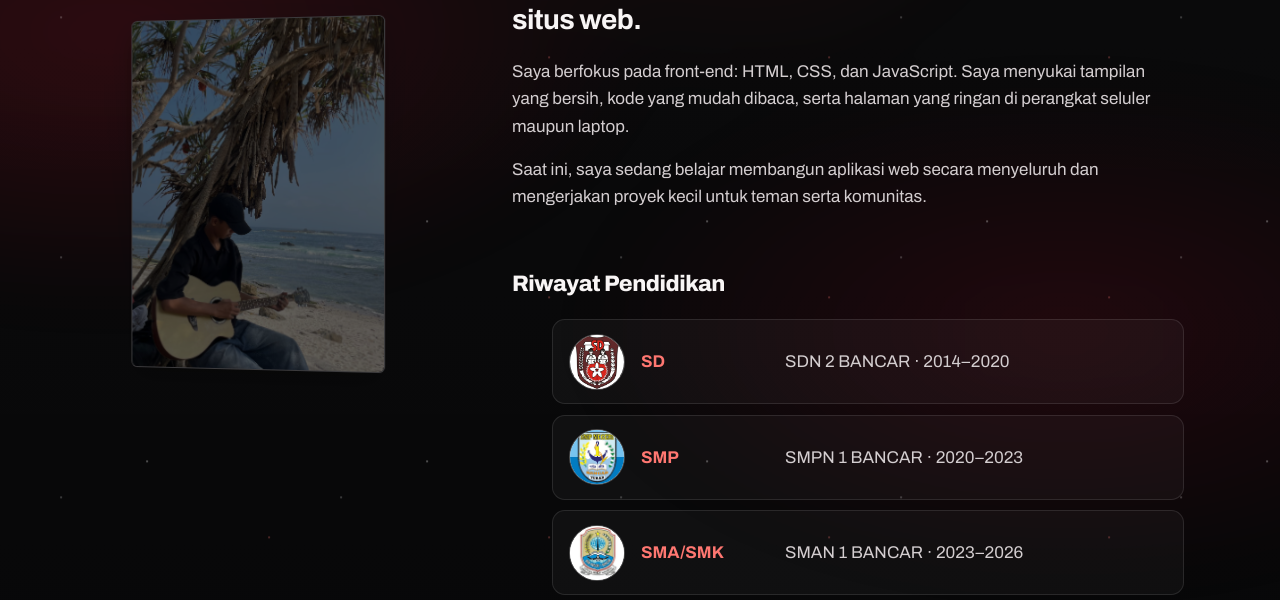
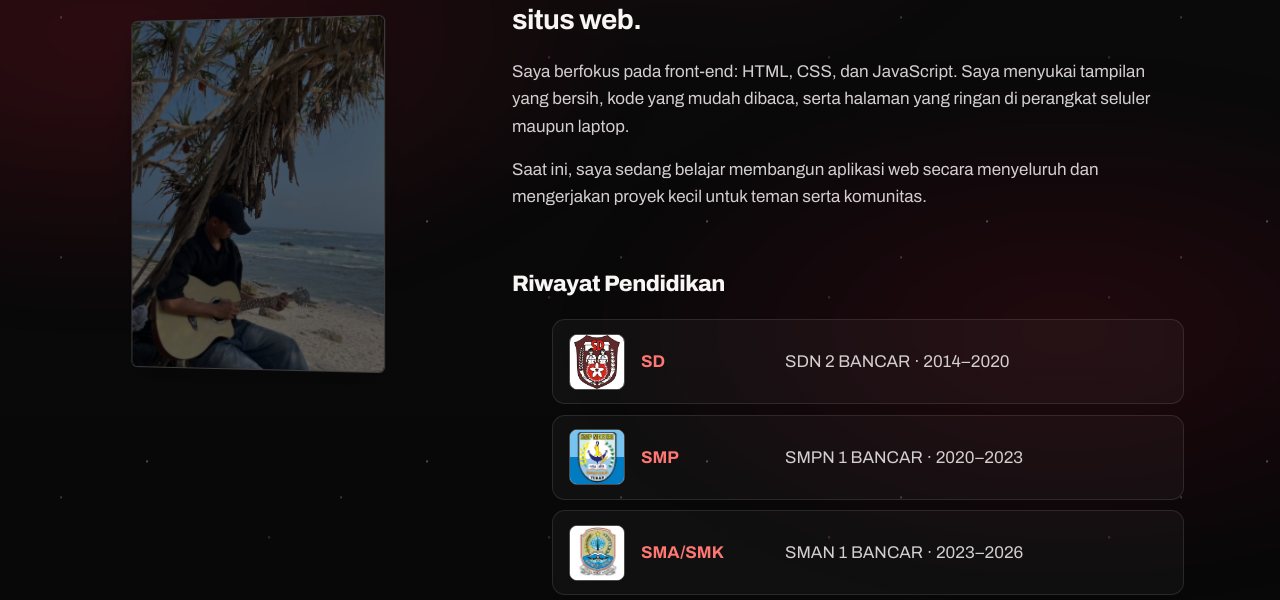
Before and after one commit to yuushaay/portofolio, a plain HTML site: page tentang.html in a window 1280 px wide. Shown: the part 200-800 px from the top of the page. Drawn offline with Linux system fonts and the light colour scheme.

Commit message:
Match education logo frame to image shape
Use a soft square frame so the shield and pentagon logos are not cropped by a circular mask.

Co-authored-by: Copilot <223556219+Copilot@users.noreply.github.com>

```diff
--- a/style.css
+++ b/style.css
@@ -257,7 +257,7 @@ main { animation: page-rise-in 1.5s cubic-bezier(.22,1,.36,1) both; }
 .education-list li:hover { border-color: rgba(255, 119, 113, 0.45); background: rgba(255, 255, 255, 0.06); transform: translateX(3px); }
 .education-list strong { color: var(--red-light); }
 .education-list span { color: #d4ced0; }
-.education-logo { position: relative; display: grid; place-items: center; width: 3.5rem; height: 3.5rem; border: 1px solid rgba(255, 255, 255, 0.25); border-radius: 50%; color: #cfcfcf; font-size: 0.7rem; overflow: hidden; }
+.education-logo { position: relative; display: grid; place-items: center; width: 3.5rem; height: 3.5rem; border: 1px solid rgba(255, 255, 255, 0.25); border-radius: 0.5rem; color: #cfcfcf; font-size: 0.7rem; overflow: hidden; }
 .education-logo img { position: absolute; inset: 0; width: 100%; height: 100%; object-fit: contain; background: #fff; }
 .education-logo img + span { display: none; }
 .image-gallery { display: grid; grid-template-columns: repeat(3, minmax(0, 1fr)); gap: 1rem; }
```
